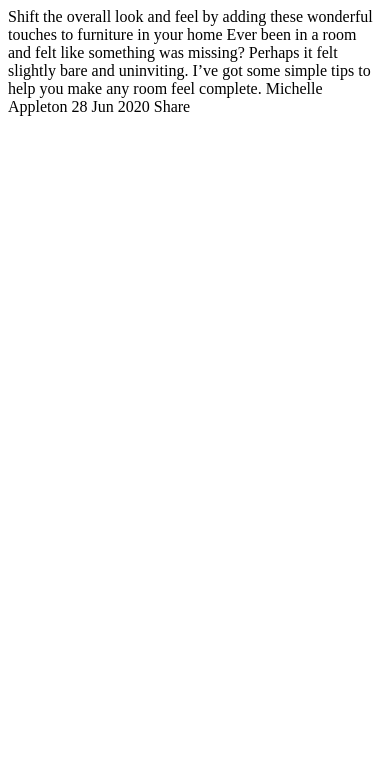
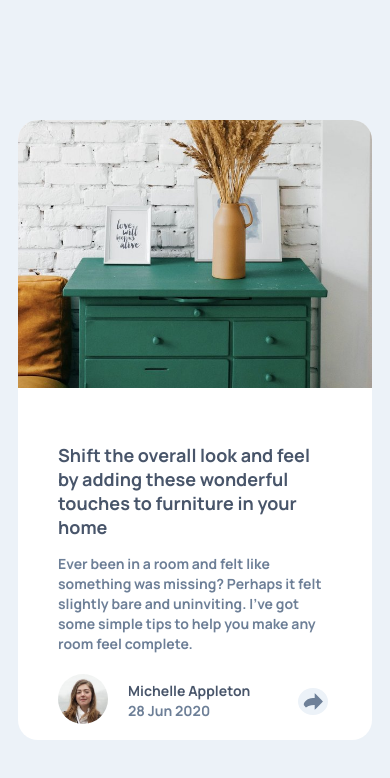
Before and after one commit to ericseparovic/article-preview-component-master, a plain HTML site: page index.html in a window 390 px wide. Drawn offline with Linux system fonts and the light colour scheme.

Commit message:
Challenge finished

```diff
--- a/index.html
+++ b/index.html
@@ -1,28 +1,70 @@
+<!-- @format -->
+
 <!DOCTYPE html>
 <html lang="en">
-<head>
-  <meta charset="UTF-8">
-  <meta name="viewport" content="width=device-width, initial-scale=1.0"> <!-- displays site properly based on user's device -->
-  <link rel="preconnect" href="https://fonts.gstatic.com">
-  <link href="https://fonts.googleapis.com/css2?family=Manrope:wght@500;700&display=swap" rel="stylesheet">
-  <link rel="stylesheet" href="/css/style.css">
-  <link rel="icon" type="image/png" sizes="32x32" href="./images/favicon-32x32.png">
+	<head>
+		<meta charset="UTF-8" />
+		<meta name="viewport" content="width=device-width, initial-scale=1.0" />
+		<!-- displays site properly based on user's device -->
+		<link rel="preconnect" href="https://fonts.gstatic.com" />
+		<link
+			href="https://fonts.googleapis.com/css2?family=Manrope:wght@500;700&display=swap"
+			rel="stylesheet"
+		/>
+		<link rel="stylesheet" href="/css/style.css" />
+		<link rel="icon" type="image/png" sizes="32x32" href="./images/favicon-32x32.png" />
 
-  <title>Frontend Mentor | Article preview component</title>
-</head>
-<body>
+		<title>Frontend Mentor | Article preview component</title>
+	</head>
 
-  Shift the overall look and feel by adding these wonderful
-  touches to furniture in your home
-
-  Ever been in a room and felt like something was missing? Perhaps
-  it felt slightly bare and uninviting. I’ve got some simple tips
-  to help you make any room feel complete.
-
-  Michelle Appleton
-  28 Jun 2020
-
-  Share
-
-</body>
+	<body>
+		<main class="card">
+			<picture class="card__image"> </picture>
+			<div class="card__content">
+				<div class="card__text">
+					<h2>
+						Shift the overall look and feel by adding these wonderful touches to furniture
+						in your home
+					</h2>
+					<p>
+						Ever been in a room and felt like something was missing? Perhaps it felt
+						slightly bare and uninviting. I’ve got some simple tips to help you make any
+						room feel complete.
+					</p>
+				</div>
+				<div class="card__avatar__name__share">
+					<div class="card__avatar__name">
+						<div class="card__avatar">
+							<img src="/images/avatar-michelle.jpg" alt="" />
+						</div>
+						<div class="card__name">
+							<p>Michelle Appleton</p>
+							<p>28 Jun 2020</p>
+						</div>
+					</div>
+					<div class="card__share">
+						<img src="images/icon-share.svg" alt="" />
+					</div>
+				</div>
+			</div>
+			<div class="share">
+				<div class="share__image">
+					<div>
+						<p>SHARE</p>
+					</div>
+					<div>
+						<img src="images/icon-facebook.svg" alt="" />
+					</div>
+					<div>
+						<img src="images/icon-twitter.svg" alt="" />
+					</div>
+					<div>
+						<img src="images/icon-pinterest.svg" alt="" />
+					</div>
+				</div>
+				<div class="share__triangle"></div>
+			</div>
+		</main>
+		<script src="/js/script.js"></script>
+	</body>
 </html>
--- /dev/null
+++ b/js/script.js
@@ -0,0 +1,15 @@
+/** @format */
+
+const shareHTML = document.querySelector(".share");
+const btnShareHTML = document.querySelector(".card__share img");
+
+function showShare(e) {
+	if (shareHTML.style.visibility === "hidden") {
+		shareHTML.style.visibility = "visible";
+	} else {
+		shareHTML.style.visibility = "hidden";
+	}
+}
+
+btnShareHTML.addEventListener("click", showShare);
+document.addEventListener("DOMContentLoaded", showShare);
--- a/sass/_variables.scss
+++ b/sass/_variables.scss
@@ -0,0 +1,6 @@
+$very-Dark-Grayish-Blue: hsl(217, 19%, 35%);
+$desaturated-Dark-Blue: hsl(214, 17%, 51%);
+$grayish-Blue: hsl(212, 23%, 69%);
+$light-Grayish-Blue: hsl(210, 46%, 95%);
+
+$font-size: 13px;
--- a/sass/style.scss
+++ b/sass/style.scss
@@ -0,0 +1,239 @@
+/** @format */
+
+@import "variables";
+
+html {
+	-webkit-box-sizing: border-box;
+	-moz-box-sizing: border-box;
+	box-sizing: border-box;
+	font-size: 62.5%;
+}
+*,
+*:before,
+*:after {
+	-webkit-box-sizing: inherit;
+	-moz-box-sizing: inherit;
+	box-sizing: inherit;
+}
+
+body {
+	font-size: $font-size;
+	background-color: $light-Grayish-Blue;
+	font-family: "Manrope", sans-serif;
+	display: flex;
+	justify-content: center;
+	align-items: center;
+	height: 100vh;
+}
+
+.card {
+	background-color: white;
+	border-radius: 2rem;
+	display: flex;
+	max-width: 80rem;
+	min-height: 32rem;
+	width: auto;
+	height: auto;
+	position: relative;
+	margin: 2rem;
+
+	.card__image {
+		background-image: url(/images/drawers.jpg);
+		background-repeat: no-repeat;
+		background-size: cover;
+		flex: 1;
+		flex-basis: 10rem;
+		border-radius: 2rem 0 0 2rem;
+	}
+}
+
+.card__content {
+	flex: 2;
+	padding: 4rem;
+}
+
+.card__avatar__name {
+	display: flex;
+	align-items: center;
+	.card__avatar {
+		margin-right: 2rem;
+		img {
+			width: 5rem;
+			border-radius: 50%;
+		}
+	}
+
+	.card__name {
+		font-weight: 700;
+
+		p {
+			padding: 0;
+			margin: 0;
+			line-height: 2rem;
+
+			&:nth-child(1) {
+				color: $very-Dark-Grayish-Blue;
+				font-weight: bold;
+				font-size: 1.4rem;
+			}
+
+			&:nth-child(2) {
+				color: $desaturated-Dark-Blue;
+				font-weight: bold;
+			}
+		}
+	}
+}
+
+.card__avatar__name__share {
+	display: flex;
+	align-items: center;
+	justify-content: space-between;
+
+	.card__share {
+		img {
+			width: 3rem;
+			cursor: pointer;
+			background-color: $light-Grayish-Blue;
+			border-radius: 50%;
+			padding: 0.5rem;
+		}
+
+		padding-right: 2.4rem;
+	}
+}
+
+.card__text {
+	margin-bottom: 2rem;
+
+	h2 {
+		color: $very-Dark-Grayish-Blue;
+		font-size: 2rem;
+	}
+
+	p {
+		font-size: 1.4rem;
+		color: $desaturated-Dark-Blue;
+		font-weight: bold;
+		line-height: 2rem;
+	}
+}
+
+.share__image {
+	position: absolute;
+	display: flex;
+	width: 22rem;
+	border-radius: 1rem;
+	justify-content: space-between;
+	align-items: center;
+	padding: 0.2rem 2rem;
+	background-color: $very-Dark-Grayish-Blue;
+	top: 18.5rem;
+	right: -3rem;
+
+	p {
+		color: $desaturated-Dark-Blue;
+		font-weight: bold;
+		letter-spacing: 0.5rem;
+	}
+}
+
+.share__triangle {
+	width: 0;
+	height: 0;
+	border-right: 15px solid transparent;
+	border-left: 15px solid transparent;
+	border-top: 15px solid $very-Dark-Grayish-Blue;
+	position: absolute;
+	top: 229px;
+	right: 59px;
+}
+
+@media (max-width: 760px) {
+	.card {
+		flex-direction: column;
+		margin: 10rem;
+		max-height: 62rem;
+
+		.card__image {
+			background-image: url(/images/drawers.jpg);
+			background-repeat: no-repeat;
+			background-size: cover;
+			flex: 0;
+			flex-basis: 30rem;
+			border-radius: 2rem 2rem 0 0;
+
+			min-height: 30rem;
+		}
+
+		.card__content {
+			padding-bottom: 1.2rem;
+			p {
+				font-size: 1.5rem;
+			}
+
+			h2 {
+				font-size: 2rem;
+			}
+		}
+	}
+
+	.share__image {
+		position: absolute;
+		display: flex;
+		width: 100%;
+		border-radius: 0rem 0rem 2rem 2rem;
+		justify-content: space-between;
+		align-items: center;
+		padding: 0.2rem 4rem;
+		padding-right: 15rem;
+		background-color: $very-Dark-Grayish-Blue;
+		top: 55rem;
+		right: 0;
+		height: 7rem;
+
+		p {
+			color: $desaturated-Dark-Blue;
+			font-weight: bold;
+			letter-spacing: 0.5rem;
+		}
+	}
+
+	.share__triangle {
+		display: none;
+	}
+
+	.card__avatar__name__share {
+		.card__share {
+			position: absolute;
+			top: 56.8rem;
+			right: 2rem;
+			z-index: 1000;
+		}
+	}
+}
+
+@media (max-width: 600px) {
+	.card {
+		margin: 5rem;
+	}
+}
+
+@media (max-width: 455px) {
+	.card {
+		margin: 1rem;
+		.card__image {
+			min-height: 15rem;
+		}
+
+		.card__content {
+			h2 {
+				font-size: 1.8rem;
+			}
+
+			p {
+				font-size: 1.4rem;
+			}
+		}
+	}
+}
```
Also changed, not shown: css/style.css, 1 other file.
